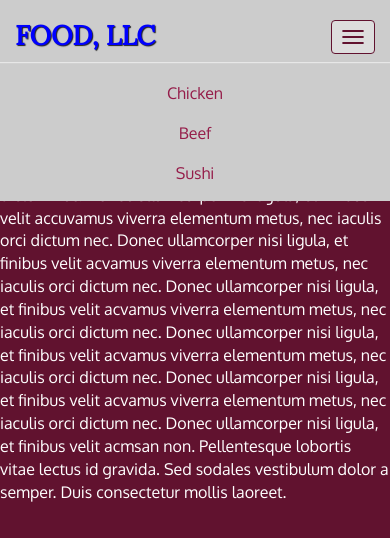
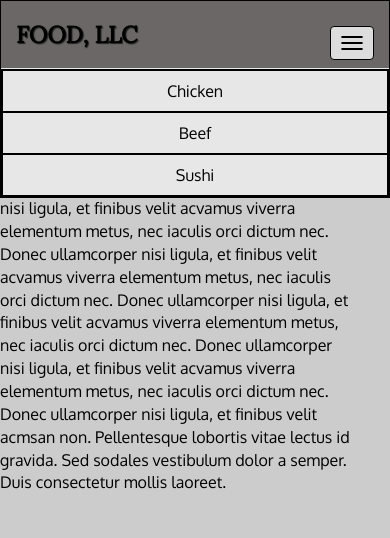
Before and after one commit to kaan-sahin/module3-solution, a plain HTML site: page index.html in a window 390 px wide. Both pictures are taken after a click on the button "Toggle navigation". Drawn offline with Linux system fonts and the light colour scheme; a script that the page names is missing.

Commit message:
Add files via upload

```diff
--- a/css/styles.css
+++ b/css/styles.css
@@ -1,8 +1,8 @@
 body {
-  padding-top: 75px;
+  padding-bottom: 20px;
   font-size: 16px;
-  color: #fff;
-  background-color: #61122f;
+  color: black;
+  background-color: #cccccc;
   font-family: 'Oxygen', sans-serif;
 }
 
@@ -10,23 +10,19 @@ body {
   box-sizing: border-box;
 }
 
-h2 {
-  text-align: center;
-}
-
 #header-nav {
-  background-color: #cccccc;
+  background-color: #6b6767;
   border-radius: 0;
-  border: 0;
+  border: 1px solid black;
 }
 
 .navbar-brand {
-  padding-top: 25px;
+  padding-top: 20px;
 }
 
 .navbar-brand h1 {
   font-family: 'Lora', serif;
-  color: blue;
+  color: black;
   font-size: 1.5em;
   text-transform: uppercase;
   font-weight: bold;
@@ -41,26 +37,93 @@ h2 {
 }
 
 #nav-list {
-  margin-top: 10px;
+  margin-bottom: 0px;
+  margin-top: 0px;
 }
 
 #nav-list a {
-  color: #951C49;
+  color: #000000;
   text-align: center;
 }
 
 #nav-list a:hover {
   background: #E7E7E7;
+  border: 1px #000000;
 }
 
-#nav-list a span {
-  font-size: 1.8em;
+#nav-list a {
+  border: 1px #000000;
 }
 
 .navbar-header button.navbar-toggle, .navbar-header .icon-bar {
-  border: 1px solid #61122f;
+  border: 1px solid #000000;
+  background: gray;
 }
+
 .navbar-header button.navbar-toggle {
   clear: both;
-  margin-top: -30px;
+  margin-top: -25px;
 }
+
+h2 {
+  padding-bottom: 20px;
+}
+
+.row {
+  width: 100%;
+}
+
+.container section span{
+  padding-bottom: 10px;
+  font-size: 18px;
+}
+
+.container .col-xs-12{
+  border: 1px solid;
+  background-color:  #a7a7a7;
+  padding: 20px 15px 20px 15px;
+  font-family: Helvetica;
+}
+
+ul {
+   border: 2px solid black;
+}
+
+li {
+    text-align : center;
+    border-bottom : 2px solid black;
+    background: #E7E7E7;
+}
+
+li:last-child {
+    border-bottom : none;
+}
+
+@media (min-width: 1200px) {
+}
+
+/*@media (max-width: 767px) {
+  .navbar-brand {
+    padding-top: 10px;
+    height: 40px;
+  }
+  .navbar-brand h1 {
+    padding-top: 10px;
+    font-size: 5vw;
+  }
+}*/
+
+@media (max-width: 479px) {
+  .navbar-brand h1 {
+    padding-top: 5px;
+    font-size: 6vw;
+  }
+  .col-xxs-12 {
+    position: relative;
+    min-height: 1px;
+    padding-right: 15px;
+    padding-left: 15px;
+    float: left;
+    width: 100%;
+  }
+}
```
